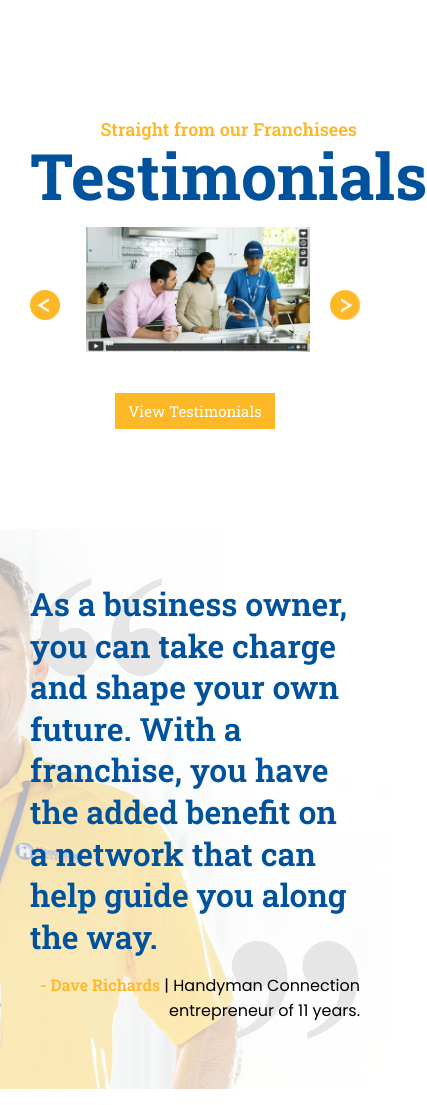
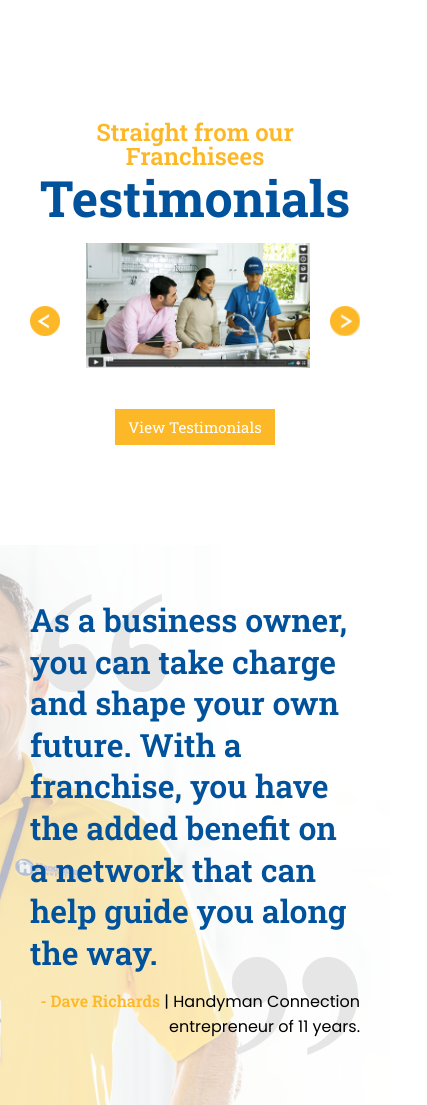
Before and after one commit to corkin/cktest, a plain HTML site: page index.html in a window 390 px wide. Shown: the part 1980-3085 px from the top of the page, 427 px wide, since content can reach past the window. Drawn offline with nearby package versions, Linux system fonts and the light colour scheme.

Commit message:
mobile-updates qa

```diff
--- a/assets/css/styles.css
+++ b/assets/css/styles.css
@@ -717,6 +717,9 @@ footer .social-copyright img{
     .our-story-section img{
         max-width: 300px;
     }
+    .bottom-line{
+     font-size: 50px !important;
+    }
 }
 /* Global */
 a.btn,
@@ -748,7 +751,7 @@ input[type="submit"]:hover{
 }
 .top-line{
     font-weight: 600;
-    font-size: 18px;
+    font-size: 24px;
     color: #fdb827;
 }
 .bottom-line{
```
